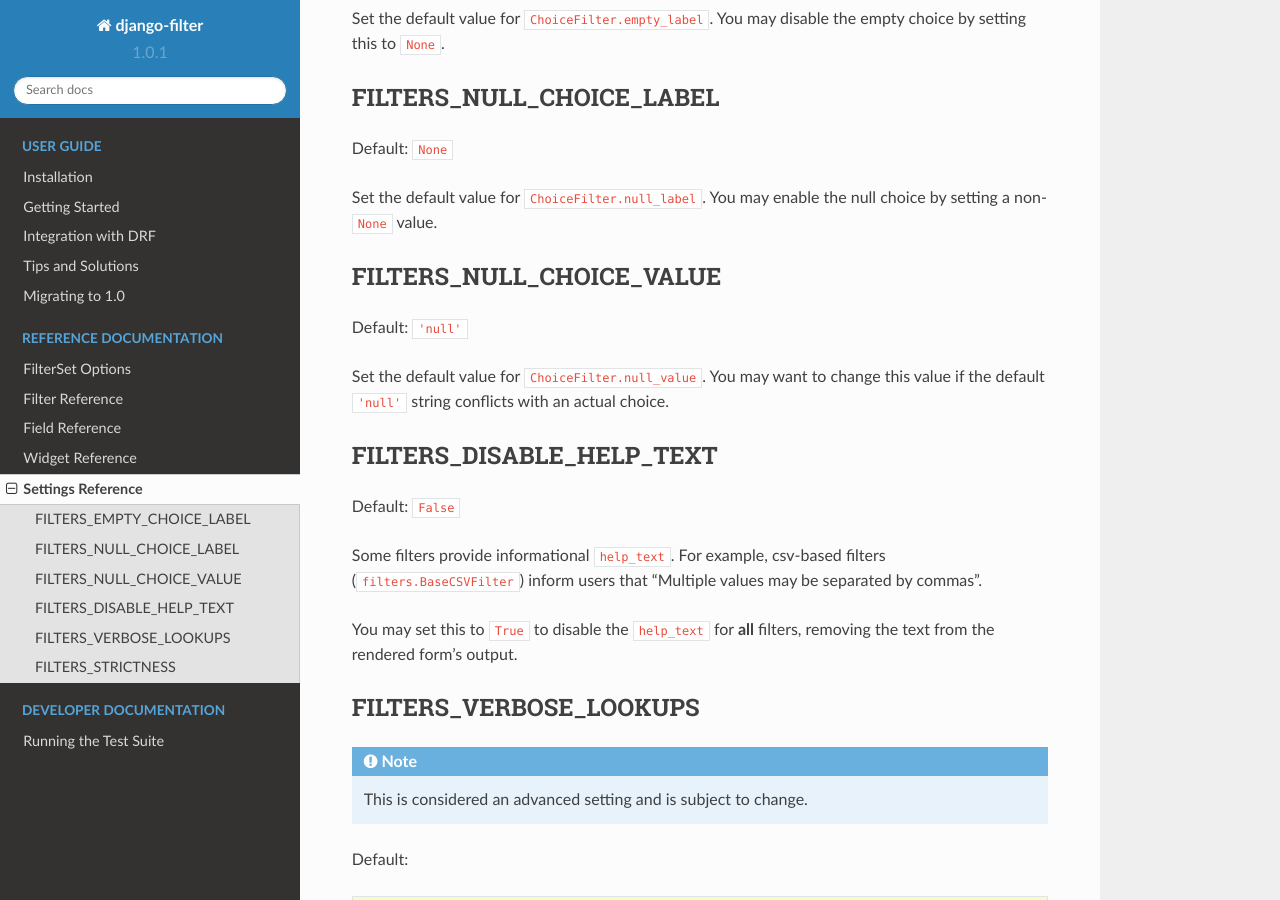
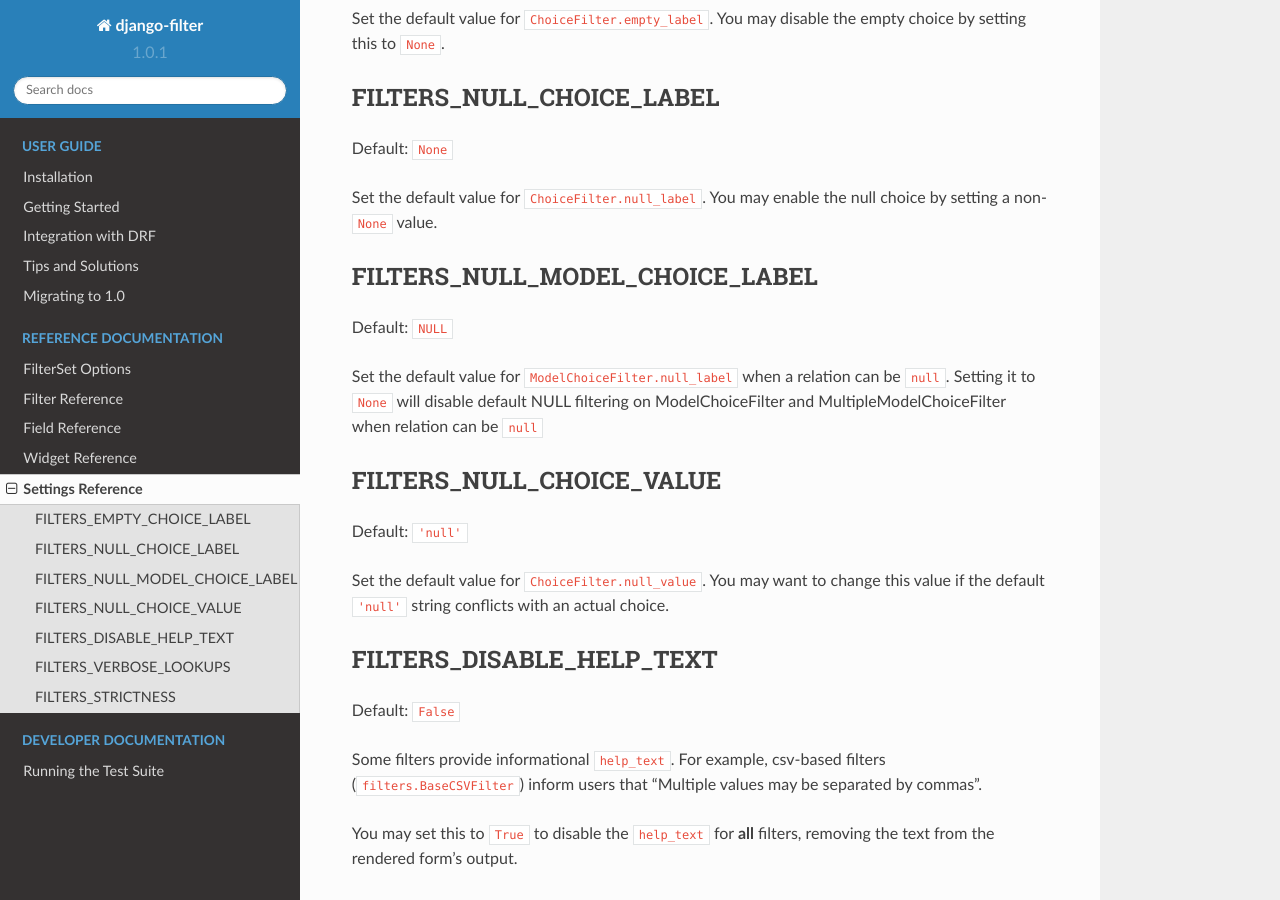
Before and after one commit to carltongibson/django-filter, a Sphinx documentation site: the page built from docs/ref/settings.txt, in a window 1280 px wide and 900 px high, scrolled down 355 px. Built offline with Sphinx 7.4.7 and the Read the Docs theme 2.0.0, drawn with Linux system fonts in a browser that asks for light colours.

Commit message:
doc update

```diff
--- a/docs/ref/settings.txt
+++ b/docs/ref/settings.txt
@@ -21,6 +21,15 @@ FILTERS_NULL_CHOICE_LABEL
 Default: ``None``
 
 Set the default value for ``ChoiceFilter.null_label``. You may enable the null choice by setting a non-``None`` value.
+
+
+FILTERS_NULL_MODEL_CHOICE_LABEL
+-------------------------
+
+Default: ``NULL``
+
+Set the default value for ``ModelChoiceFilter.null_label`` when a relation can be ``null``.
+Setting it to ``None`` will disable default NULL filtering on ModelChoiceFilter and MultipleModelChoiceFilter when relation can be ``null``
 
 
 FILTERS_NULL_CHOICE_VALUE
```
